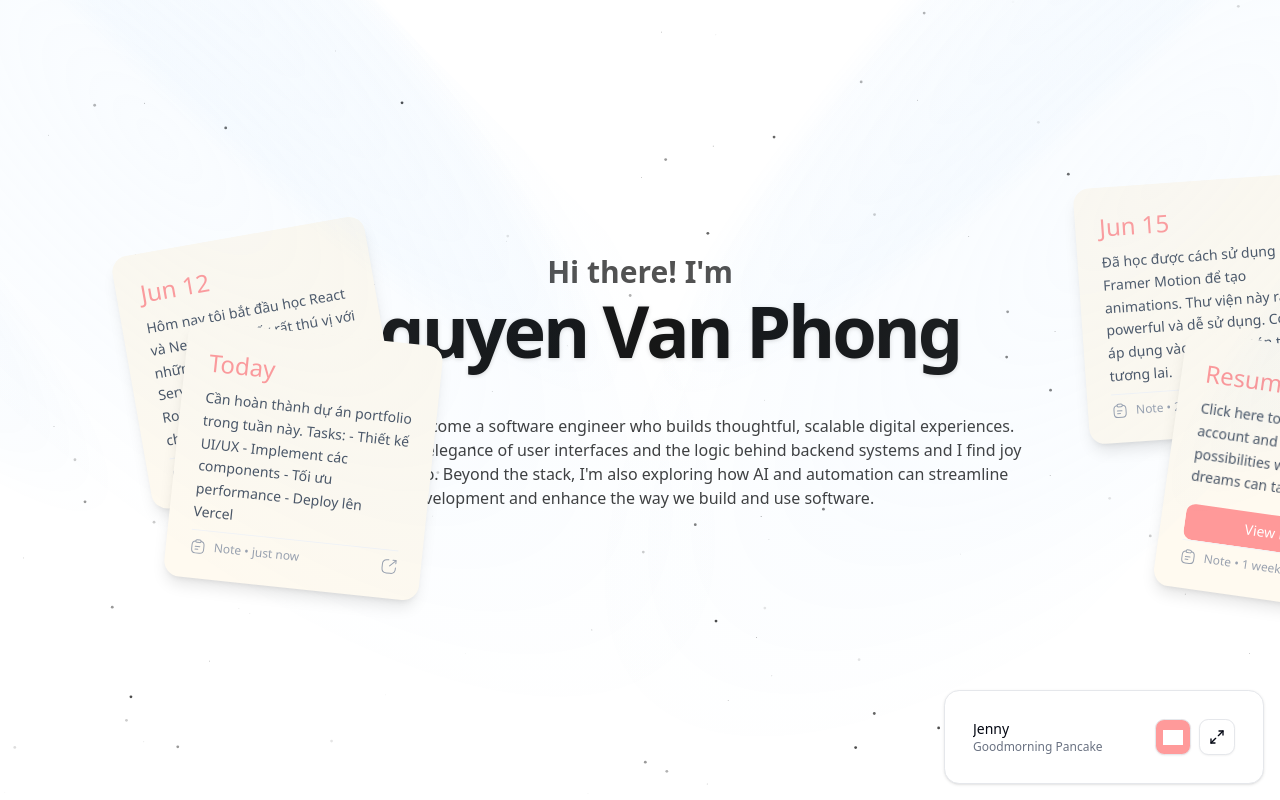
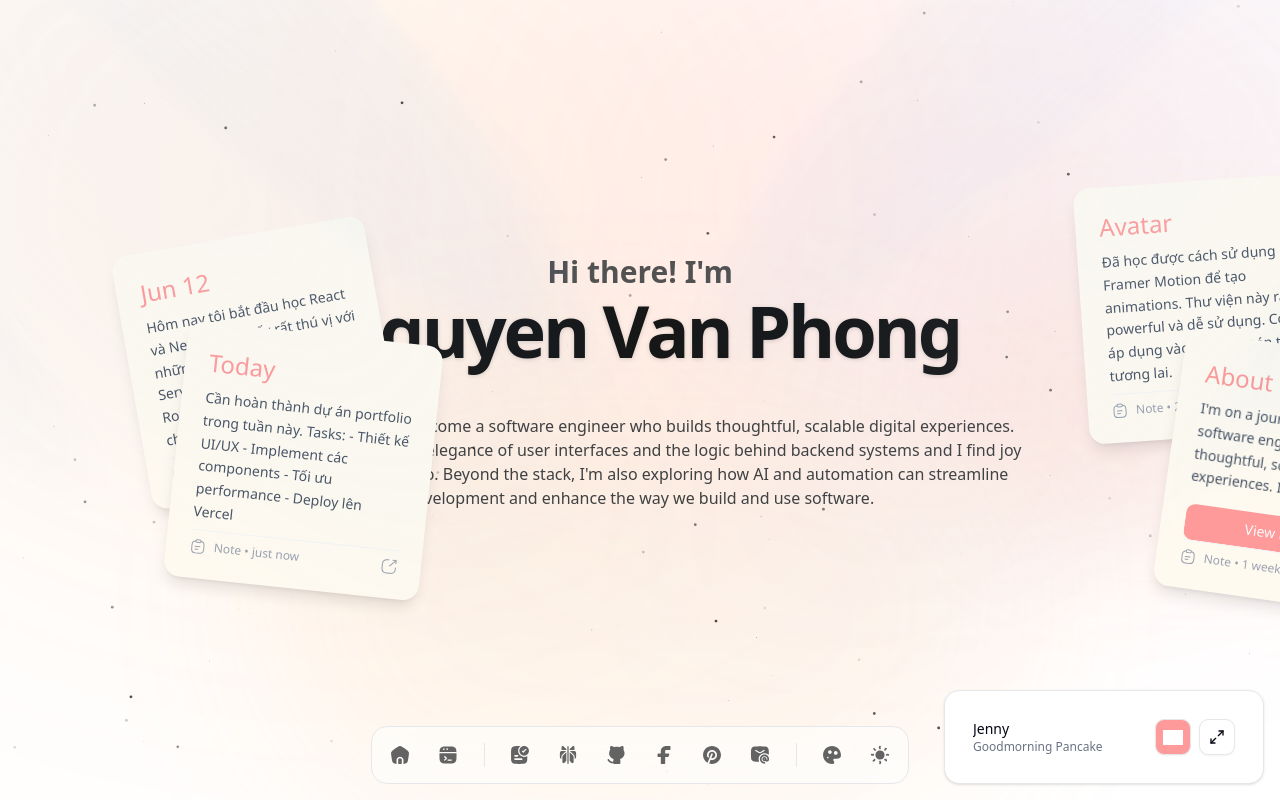
Before and after one commit to NV-Phong/NV-Phong, a Next.js app: page /resume/float-notes in a window 1280 px wide. Built offline with nearby package versions, Linux system fonts and the light colour scheme; grey boxes are pictures that could not be loaded; a web font is replaced by a local one.

Commit message:
FEAT - make pastel color

```diff
--- a/app/globals.css
+++ b/app/globals.css
@@ -82,15 +82,16 @@ body {
 :root {
    --radius: 0.75rem;
    --background: oklch(1 0 0);
-   --foreground: oklch(0.13 0.028 261.692);
-   --card: oklch(1 0 0);
+   --foreground: oklch(39.418% 0.00004 271.152);
+   /* --card: oklch(1 0 0); */
+   --card: oklch(99.071% 0.02089 127.559);;
    --card-foreground: oklch(0.13 0.028 261.692);
    --popover: oklch(1 0 0);
    --popover-foreground: oklch(0.13 0.028 261.692);
    /* --primary: oklch(0.21 0.034 264.665); */
    --primary: oklch(0.83 0.1354 129.16);
    --primary-foreground: oklch(0.985 0.002 247.839);
-   --primary-foreground-darker: oklch(0.6921 0.1354 129.16);
+   --primary-foreground-darker: oklch(56.093% 0.09821 129.522);
    --secondary: oklch(0.967 0.003 264.542);
    --secondary-foreground: oklch(0.21 0.034 264.665);
    --muted: oklch(0.967 0.003 264.542);
@@ -116,6 +117,13 @@ body {
    --sidebar-ring: oklch(0.707 0.022 261.325);
    --selection: oklch(0.83 0.1354 129.16);
    --icon: oklch(0.51 0 0);
+
+   --pastel-1: oklch(98.668% 0.03058 127.14);
+   --pastel-2: oklch(94.632% 0.15443 124.376);
+   --pastel-3: oklch(0.83 0.1354 129.16);
+   --pastel-4: oklch(85.783% 0.11842 124.696);
+   --pastel-5: oklch(75.78% 0.10381 137.017);
+   --pastel-6: oklch(84.778% 0.16411 128.346);
 }
 
 .dark {
@@ -155,21 +163,29 @@ body {
    --sidebar-ring: oklch(0.551 0.027 264.364);
    --selection: oklch(0.928 0.006 264.531);
    --icon: oklch(0.95 0 0);
+
+   --pastel-1: oklch(0% 0 0);
+   --pastel-2: oklch(23.503% 0.00003 271.152);
+   --pastel-3: oklch(51.028% 0.00006 271.152);
+   --pastel-4: oklch(38.666% 0.00004 271.152);
+   --pastel-5: oklch(23.075% 0.00003 271.152);
+   --pastel-6: oklch(37.53% 0.00004 271.152);
 }
 
 .pastel-pink {
    --radius: 0.7rem;
    --background: oklch(1 0 0);
    /* --background: oklch(0.99 0.0142 84.58); */
-   --foreground: oklch(0.13 0.028 261.692);
-   --card: oklch(1 0 0);
+   --foreground: oklch(39.418% 0.00004 271.152);
+   /* --card: oklch(1 0 0); */
+   --card: oklch(0.9862 0.0142 84.58);
    --card-foreground: oklch(0.13 0.028 261.692);
    --popover: oklch(1 0 0);
    --popover-foreground: oklch(0.13 0.028 261.692);
    /* --primary: oklch(0.21 0.034 264.665); */
    --primary: oklch(0.79 0.1226 20.19);
    --primary-foreground: oklch(0.985 0.002 247.839);
-   --primary-foreground-darker: oklch(0.6043 0.1226 20.19);
+   --primary-foreground-darker: oklch(51.536% 0.10299 20.466);
    --secondary: oklch(0.967 0.003 264.542);
    --secondary-foreground: oklch(0.21 0.034 264.665);
    --muted: oklch(0.967 0.003 264.542);
@@ -201,6 +217,32 @@ body {
    --selection: oklch(0.79 0.1226 20.19);
    --icon: oklch(0.5 0 0);
    /* --icon:oklch(0.79 0.1226 20.19); */
+
+   --pastel-1: oklch(0.9747 0.0192 72.58);
+   --pastel-2: oklch(0.7216 0.1903 50.15);
+   --pastel-3: oklch(0.7116 0.1812 22.84);
+   --pastel-4: oklch(0.8241 0.1288 64.69);
+   --pastel-5: oklch(0.789 0.1357 50.47);
+   --pastel-6: oklch(0.7216 0.1903 50.15);
+}
+
+.bg-pastel-1 {
+   background-color: var(--pastel-1);
+ }
+ .bg-pastel-2 {
+   background-color: var(--pastel-2);
+ }
+ .bg-pastel-3 {
+   background-color: var(--pastel-3);
+ }
+ .bg-pastel-4 {
+   background-color: var(--pastel-4);
+ }
+ .bg-pastel-5 {
+   background-color: var(--pastel-5);
+ }
+ .bg-pastel-6 {
+   background-color: var(--pastel-6);
  }
 
 @layer base {
--- a/app/layout.tsx
+++ b/app/layout.tsx
@@ -5,7 +5,7 @@ import "./globals.css";
 import { ThemeProvider } from "next-themes";
 import { MusicPlayer } from "@/components/ui-engineer/music-player";
 import GradientBackground from "@/components/ui-engineer/gradient-background";
-// import { MagicUIDock } from "@/components/layout/magicui-dock";
+import { MagicUIDock } from "@/components/layout/magicui-dock";
 import { Spotlight } from "@/components/aceternity/spotlight-new";
 import { Tomorrow } from "next/font/google";
 import { ContributionGraphProvider } from "@/context/cg-context";
@@ -45,7 +45,7 @@ export default function RootLayout({
                <ContributionGraphProvider>
                   <Spotlight />
                   {children}
-                  {/* <MagicUIDock /> */}
+                  <MagicUIDock />
                   <MusicPlayer />
                   <GradientBackground />
                </ContributionGraphProvider>
--- a/app/page.tsx
+++ b/app/page.tsx
@@ -1,101 +1,55 @@
 "use client";
 import GradualSpacing from "@/components/magicui/gradual-spacing";
-import { CommitChanges } from "@/components/ui-engineer/commit-changes";
-import CommitsPerDay from "@/components/ui-engineer/commits-per-day";
-import ContributionGraph from "@/components/ui-engineer/contribution-graph";
-import { Button } from "@/components/ui/button";
-import {
-   Card,
-   CardContent,
-   CardDescription,
-   CardFooter,
-   CardHeader,
-   CardTitle,
-} from "@/components/ui/card";
-import { DatePicker } from "@/components/ui-engineer/date-picker";
-import { Label } from "@/components/ui/label";
-import { Tabs, TabsContent, TabsList, TabsTrigger } from "@/components/ui/tabs";
-import React, { useState } from "react";
+import Particles from "@/components/magicui/particles";
+import StickyNotes from "@/components/ui-engineer/sticky-notes";
+import { useTheme } from "next-themes";
+import { useEffect, useState } from "react";
 
 export default function Home() {
-   const [currentTab, setCurrentTab] = useState("overview");
+   const { resolvedTheme } = useTheme();
+   const [color, setColor] = useState("#ffffff");
+
+   useEffect(() => {
+      setColor(resolvedTheme === "dark" ? "#ffffff" : "#000000");
+   }, [resolvedTheme]);
 
    return (
-      <div className="pt-20">
-         <div className="z-10 flex items-center justify-center">
+      <div className="relative min-h-screen">
+         <div className="relative z-10 flex items-center justify-center min-h-screen">
+            <div className="fixed top-4 right-4 z-50"></div>
+            <div className="z-49">
+               <StickyNotes />
+            </div>
+
             <div className="flex flex-col items-center justify-center">
                <div className="mb-9 max-w-7xl mx-auto w-full pt-20 md:pt-0 text-center">
-                  <h1 className="h-40 text-xl md:text-3xl font-bold bg-clip-text text-transparent bg-gradient-to-b from-neutral-400 to-neutral-900 bg-opacity-50">
+                  <h1 className="h-40 text-xl md:text-3xl font-bold text-foreground/50">
                      Hi there! I&apos;m
                      <GradualSpacing
-                        className="font-display text-center text-5xl font-bold -tracking-widest text-neutral-900 dark:text-neutral-200 md:text-7xl md:leading-[5rem]"
+                        className="font-display text-center text-5xl font-bold -tracking-widest text-foreground md:text-7xl md:leading-[5rem]"
                         text="Nguyen Van Phong"
                      />
                      <br />
                   </h1>
-                  <p className="font-normal text-base text-neutral-700 max-w-5xl mx-auto dark:text-neutral-500">
+                  <p className="font-normal text-base text-neutral-700 max-w-3xl mx-auto">
                      I&apos;m on a journey to become a software engineer who
-                     builds thoughtful, scalable digital experiences. I&apos;m
-                     drawn to both the elegance of user interfaces and the logic
+                     builds thoughtful, scalable digital experiences. I&apos;m drawn
+                     to both the elegance of user interfaces and the logic
                      behind backend systems and I find joy in connecting the
                      two. Beyond the stack, I&apos;m also exploring how AI and
                      automation can streamline development and enhance the way
                      we build and use software.
                   </p>
                </div>
-               <Tabs defaultValue={currentTab} onValueChange={setCurrentTab}>
-                  <div className="flex justify-center">
-                     <TabsList className="bg-primary/15 border border-primary/20">
-                        <TabsTrigger value="overview" className="text-primary">
-                           Overview
-                        </TabsTrigger>
-                        <TabsTrigger value="calendar" className="text-primary">
-                           Calendar
-                        </TabsTrigger>
-                     </TabsList>
-                  </div>
+            </div>
 
-                  <TabsContent value="overview" className="flex justify-center">
-                     <ContributionGraph />
-                  </TabsContent>
-
-                  <TabsContent value="calendar" className="flex justify-center">
-                     <Card className="w-xl">
-                        <CardHeader>
-                           <CardTitle className="text-xl">CALENDAR</CardTitle>
-                           <CardDescription>
-                              Double-check to pick the correct commit dates, or
-                              you&apos;ll need extra commits to fix the wrong
-                              ones.
-                           </CardDescription>
-                        </CardHeader>
-                        <CardContent className="space-y-4">
-                           <div className="space-y-2 flex justify-between">
-                              <div className="space-y-2">
-                                 <Label>Stack Dates</Label>
-                                 <DatePicker />
-                              </div>
-                              <div className="space-y-2">
-                                 <Label>Commits Per Day</Label>
-                                 <CommitsPerDay />
-                              </div>
-                           </div>
-                        </CardContent>
-                        <CardFooter className="align justify-between">
-                           <Button
-                              variant="outline"
-                              className="w-2/5"
-                              type="button"
-                           >
-                              Clear
-                           </Button>
-                           <CommitChanges />
-                        </CardFooter>
-                     </Card>
-                  </TabsContent>
-
-               </Tabs>
-            </div>
+            <Particles
+               className="absolute inset-0 z-0"
+               quantity={100}
+               ease={80}
+               color={color}
+               refresh
+            />
          </div>
       </div>
    );
--- a/components/ui-engineer/gradient-background.tsx
+++ b/components/ui-engineer/gradient-background.tsx
@@ -1,46 +1,79 @@
-"use client";
+"use client"
 
-import { usePathname } from "next/navigation";
+import { usePathname } from "next/navigation"
 
 const GradientBackground = () => {
-   const pathname = usePathname();
-
-   const excludePaths = ["/themes", "/beta", "/ui-engineer", "/experience", "/"];
-
-   const shouldShowGradient = !excludePaths.some((path) =>
-      pathname.startsWith(path)
-   );
+  const pathname = usePathname()
+  const excludePaths = ["/themes", "/beta", "/ui-engineer", "/experience"]
+  const shouldShowGradient = !excludePaths.some((path) => pathname.startsWith(path))
 
   if (!shouldShowGradient) {
-      return null;
+    return null
   }
 
   return (
-      <div className="absolute inset-0 -z-10">
-         {/* <div className="w-full h-full bg-[#FFF5E9] relative overflow-hidden"> */}
-         <div className="w-full h-full bg-[#FFF5E9] relative overflow-hidden">
-            {/* Orange blur circle */}
-            <div className="absolute w-[800px] h-[800px] -left-[200px] -top-[200px]">
+    <div className="fixed inset-0 -z-10 overflow-hidden">
+      {/* Base background */}
+      {/* <div className="w-full h-full bg-pastel-1 relative"> */}
+      <div className="w-full h-full relative">
+        {/* Primary orange gradient - top left */}
+        <div className="absolute -left-1/4 -top-1/4 w-[150vw] h-[150vh] sm:w-[120vw] sm:h-[120vh] lg:w-[100vw] lg:h-[100vh]">
           <div
-                  className="w-full h-full rounded-full bg-[#FF7900] opacity-30"
+            className="w-full h-full rounded-full bg-pastel-2 opacity-10"
             style={{
-                     filter: "blur(250px)",
+              filter: "blur(min(25vw, 250px))",
+              transform: "scale(0.8)",
             }}
           />
         </div>
 
-            {/* Red blur circle */}
-            <div className="absolute w-[800px] h-[800px] right-[0px] -top-[200px]">
+        {/* Secondary red gradient - top right */}
+        <div className="absolute -right-1/4 -top-1/4 w-[150vw] h-[150vh] sm:w-[120vw] sm:h-[120vh] lg:w-[100vw] lg:h-[100vh]">
           <div
-                  className="w-full h-full rounded-full bg-[#FF6B6B] opacity-20"
+            className="w-full h-full rounded-full bg-pastel-3 opacity-10"
             style={{
-                     filter: "blur(250px)",
+              filter: "blur(min(20vw, 200px))",
+              transform: "scale(0.7)",
             }}
           />
         </div>
+
+        {/* Additional accent gradient - bottom center */}
+        <div className="absolute left-1/2 -bottom-1/4 w-[100vw] h-[100vh] -translate-x-1/2">
+          <div
+            className="w-full h-full rounded-full bg-pastel-4 opacity-10"
+            style={{
+              filter: "blur(min(15vw, 150px))",
+              transform: "scale(0.6)",
+            }}
+          />
+        </div>
+
+        {/* Subtle accent - right side */}
+        <div className="absolute -right-1/3 top-1/2 w-[80vw] h-[80vh] -translate-y-1/2">
+          <div
+            className="w-full h-full rounded-full bg-pastel-5 opacity-10"
+            style={{
+              filter: "blur(min(12vw, 120px))",
+              transform: "scale(0.5)",
+            }}
+          />
+        </div>
+
+        {/* Mobile-specific smaller accent */}
+        <div className="absolute left-1/4 top-3/4 w-[60vw] h-[60vh] sm:hidden">
+          <div
+            className="w-full h-full rounded-full bg-pastel-6 opacity-10"
+            style={{
+              filter: "blur(min(10vw, 100px))",
+              transform: "scale(0.4)",
+            }}
+          />
+        </div>
+
       </div>
     </div>
-   );
-};
+  )
+}
 
-export default GradientBackground;
+export default GradientBackground
--- a/components/ui-engineer/sticky-note.tsx
+++ b/components/ui-engineer/sticky-note.tsx
@@ -160,7 +160,7 @@ const StickyNote = ({
    return (
       <motion.div
          ref={noteRef}
-         className={`absolute p-6 cursor-pointer bg-[#FFFAF0] rounded-2xl shadow-lg touch-none flex flex-col ${
+         className={`absolute p-6 cursor-pointer bg-card rounded-2xl shadow-lg touch-none flex flex-col ${
             isExpanded ? "w-96 h-96" : "w-64 h-64"
          }`}
          style={{
@@ -201,7 +201,7 @@ const StickyNote = ({
          layout
       >
          {date && (
-            <div className="text-[#FF9999] text-2xl font-medium mb-2 select-none">
+            <div className="text-primary text-2xl font-medium mb-2 select-none">
                {date}
             </div>
          )}
--- a/components/ui-engineer/sticky-notes.tsx
+++ b/components/ui-engineer/sticky-notes.tsx
@@ -31,7 +31,7 @@ const StickyNotes = () => {
       },
       {
          id: 3,
-         date: "Jun 15",
+         date: "Avatar",
          timeAgo: "2 weeks ago",
          x: 1070,
          y: 200,
@@ -41,7 +41,7 @@ const StickyNotes = () => {
       },
       {
          id: 4,
-         date: "Resume",
+         date: "About Me",
          timeAgo: "1 week ago",
          x: 1200,
          y: 300,
@@ -49,17 +49,19 @@ const StickyNotes = () => {
          zIndex: 3,
          text: (
             <div className="flex flex-col h-full">
-               <p className="overflow-y-auto">
-                  Click here to create your account and unlock a world of
-                  possibilities where your wildest dreams can take flight. Join
-                  us today to embark on a journey of self-discovery, creativity,
-                  and endless inspiration—unleash the full potential of your
-                  imagination and turn your aspirations into reality!
+               <p className="overflow-y-auto !scroll-bar-thin">
+                  I&apos;m on a journey to become a software engineer who
+                  builds thoughtful, scalable digital experiences. I&apos;m
+                  drawn to both the elegance of user interfaces and the logic
+                  behind backend systems and I find joy in connecting the
+                  two. Beyond the stack, I&apos;m also exploring how AI and
+                  automation can streamline development and enhance the way
+                  we build and use software.
                </p>
                <div className="mt-auto">
                   <Button
                      onClick={() => router.push("/resume")}
-                     className="w-full mt-4 px-4 py-2 bg-[#FF9999] text-white hover:bg-[#ff8080] transition-colors duration-200"
+                     className="w-full mt-4 px-4 py-2 bg-primary transition-colors duration-200"
                      variant="default"
                   >
                      View Resume
```
Also changed, not shown: app/resume/cg-editor/page.tsx (added, +102 -0 lines). Lines whose indentation alone changed are shown as unchanged.
